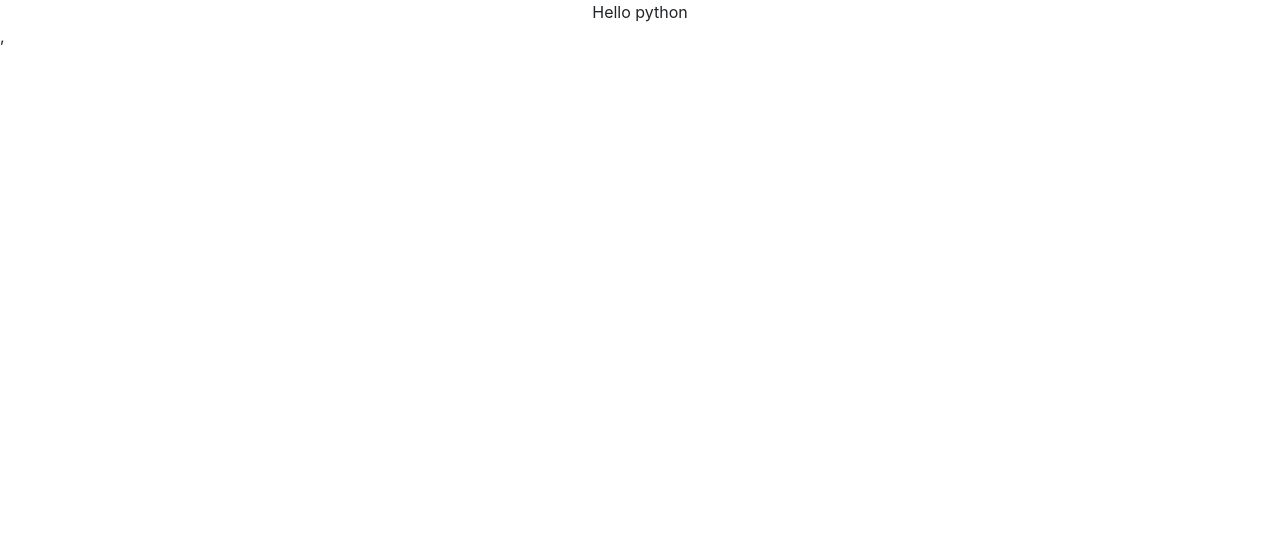
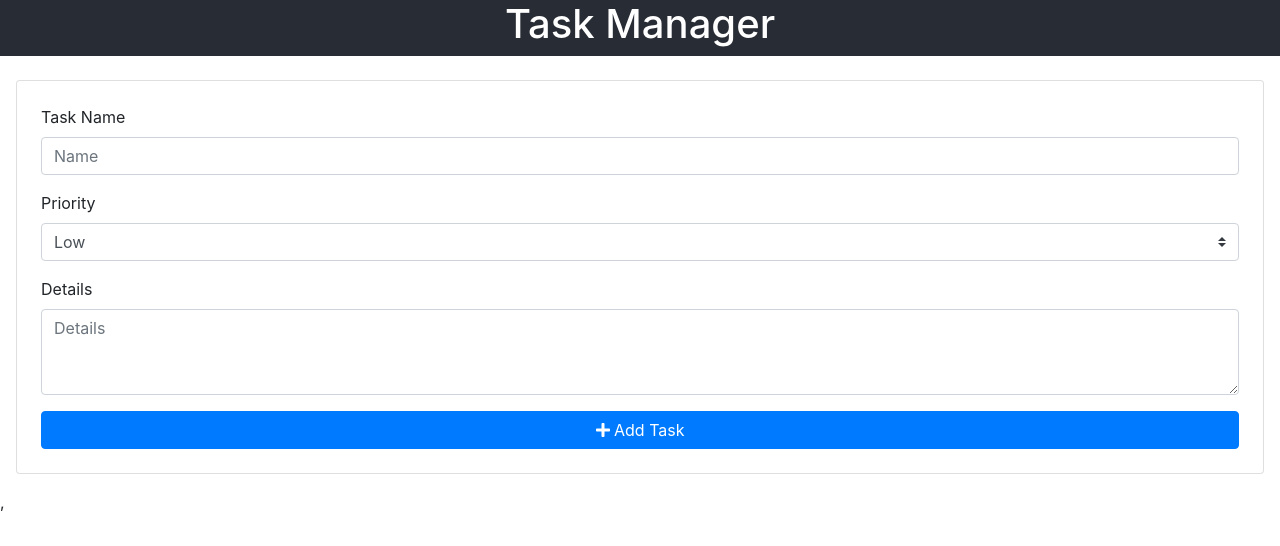
Before and after one commit to rawatanil488/task-scheduler, a React (Create React App) app: page /addtask in a window 1280 px wide. Shown: the top 546 px of the page. Built offline with nearby package versions, Linux system fonts and the light colour scheme.

Commit message:
added task form

```diff
--- a/src/App.scss
+++ b/src/App.scss
@@ -16,7 +16,7 @@ code {
 
 
 .App {
-  text-align: center;
+  // text-align: center;
   .App-header {
     background-color: #282c34;
     display: flex;
--- a/src/index.js
+++ b/src/index.js
@@ -19,6 +19,10 @@ import TaskForm from './views/TaskForm'
 ReactDOM.render(
   <Provider store={store}>
     <React.StrictMode>
+      <div className="App">
+        <div className="App-header">
+          <h1>Task Manager</h1>
+        </div>
         <Router>
           <Switch>
             <Route exact path="/home" component={App} />
@@ -28,6 +32,7 @@ ReactDOM.render(
             <Route exact path="/addtask" component={TaskForm} />
           </Switch>
         </Router>
+      </div>
     </React.StrictMode>,
   </Provider>,
   document.getElementById('root')
--- a/src/views/App.js
+++ b/src/views/App.js
@@ -1,3 +1,4 @@
+import {withRouter} from 'react-router-dom';
 import {Component} from 'react';
 import {Button, Card} from 'react-bootstrap';
 import { faPlus } from "@fortawesome/free-solid-svg-icons";
@@ -5,8 +6,8 @@ import { FontAwesomeIcon } from "@fortawesome/react-fontawesome";
 
 
 class App extends Component {
-  constructor () {
-    super()
+  constructor (props) {
+    super(props)
     this.state = {
       tasksList: [],
       task: {
@@ -18,17 +19,14 @@ class App extends Component {
       }
     };
   }
-  addTask () {
+  nextPath(path) {
+    this.props.history.push(path);
   }
   render () {
     return (
-      <div className="App">
-        <div className="App-header">
-          <h1>Task Manager</h1>
-        </div>
       <div className="App-body">
         <div className="d-flex justify-content-end align-items-center p-2">
-            <Button className="btn btn-primary" onClick={this.addTask}>
+          <Button className="btn btn-primary" onClick={() => this.nextPath('/addTask')}>
             <FontAwesomeIcon icon={faPlus} /> Add Task
           </Button>
         </div>
@@ -36,9 +34,8 @@ class App extends Component {
           <Card></Card>
         </div>
       </div>
-      </div>
     )
   }
 }
 
-export default App;
+export default withRouter(App);
--- a/src/views/TaskForm.js
+++ b/src/views/TaskForm.js
@@ -1,23 +1,70 @@
 import {Component} from 'react';
-
+import {Button, Form, Card} from 'react-bootstrap';
+import { faPlus } from "@fortawesome/free-solid-svg-icons";
+import { FontAwesomeIcon } from "@fortawesome/react-fontawesome";
 
 class TaskForm extends Component {
   constructor () {
     super()
     this.state = {
-      task: {
-        id: 0,
-        priority: "",
-        taskName: "",
-        taskDetails: "",
-        status: ""
-      }
+      priorities: [
+        {label: "Low", value: "low"},
+        {label: "Medium", value: "medium"},
+        {label: "High", value: "high"}
+      ],
+      priority: "low",
+      taskName: "",
+      taskDetails: ""
     };
+  }
+  addTask () {
+    const task = {
+      priority: this.state.priority,
+      taskName: this.state.taskName,
+      taskDetails: this.state.taskDetails
+    }
+    console.log("task - ", task)
   }
   render () {
     return (
-      <div className="App">
-        Hello python
+      <div className="App-body p-3">
+        <Card className="p-4">
+          <div className="form-group">
+            <label>Task Name</label>
+            <input
+              className="form-control"
+              type="text"
+              placeholder="Name"
+              value={this.state.taskName}
+              onChange={(event) => this.setState({ taskName: event.target.value })}
+            />
+          </div>
+          <div className="form-group">
+            <label>Priority</label>
+            <Form.Control
+              as="select"
+              custom
+              value={this.state.priority}
+              onChange={(event) => this.setState({ priority: event.target.value})}
+            >
+              {this.state.priorities.map(({ value, label }, index) => <option value={value} key={index}>{label}</option>)}
+            </Form.Control>
+          </div>
+          <div className="form-group ">
+            <label>Details</label>
+            <Form.Control
+              as="textarea"
+              rows="3"
+              placeholder="Details"
+              name="Details"
+              value={this.state.taskDetails}
+              onChange={(event) => this.setState({ taskDetails: event.target.value })}
+            />
+          </div>
+          <Button type="submit" className="btn btn-primary" onClick={() => this.addTask()}>
+            <FontAwesomeIcon icon={faPlus} /> Add Task
+          </Button>
+        </Card>
       </div>
     )
   }
```
Lines whose indentation alone changed are shown as unchanged.
